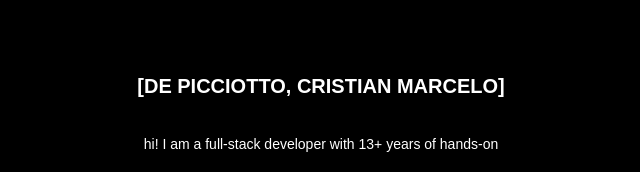
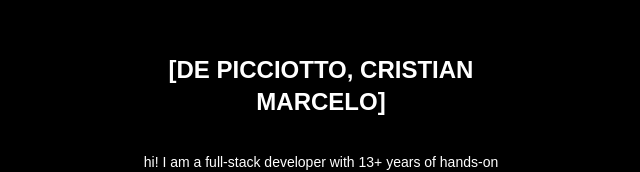
Before and after one commit to d3p1/me, a Next.js app: page / in a window 1280 px wide. Shown: the part 154-326 px from the top of the page, without its empty margins (335-975 px from the left). Built offline with nearby package versions, Linux system fonts and the light colour scheme; a web font is replaced by a local one.

Commit message:
fix: improve heading styles [#1]

```diff
--- a/src/app/_ui/globals.css
+++ b/src/app/_ui/globals.css
@@ -24,7 +24,11 @@
     @apply font-black uppercase token
   }
 
-  h1, h2 {
+  h1 {
+    @apply text-xl lg:text-2xl
+  }
+
+  h2 {
     @apply text-lg lg:text-xl
   }
 
```
